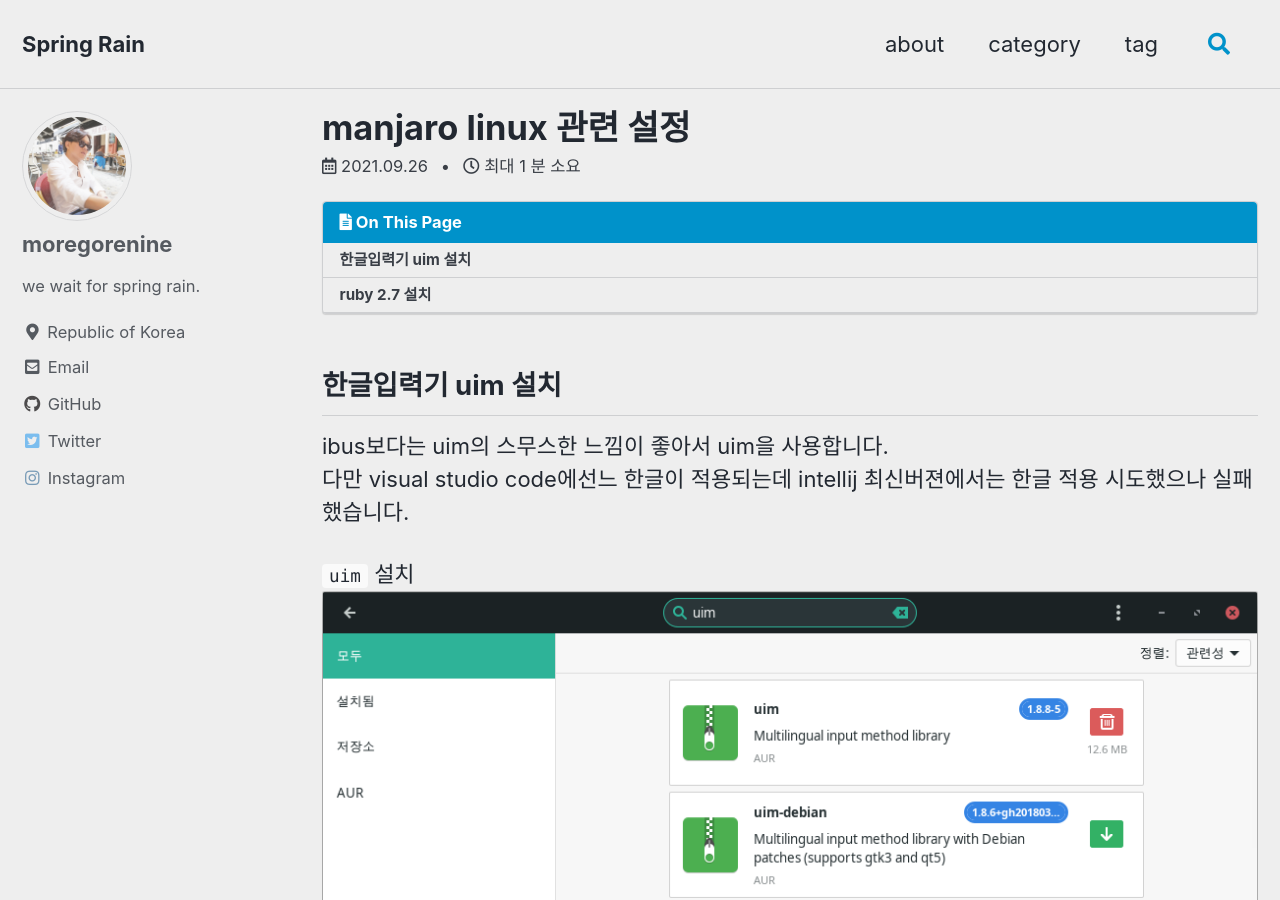
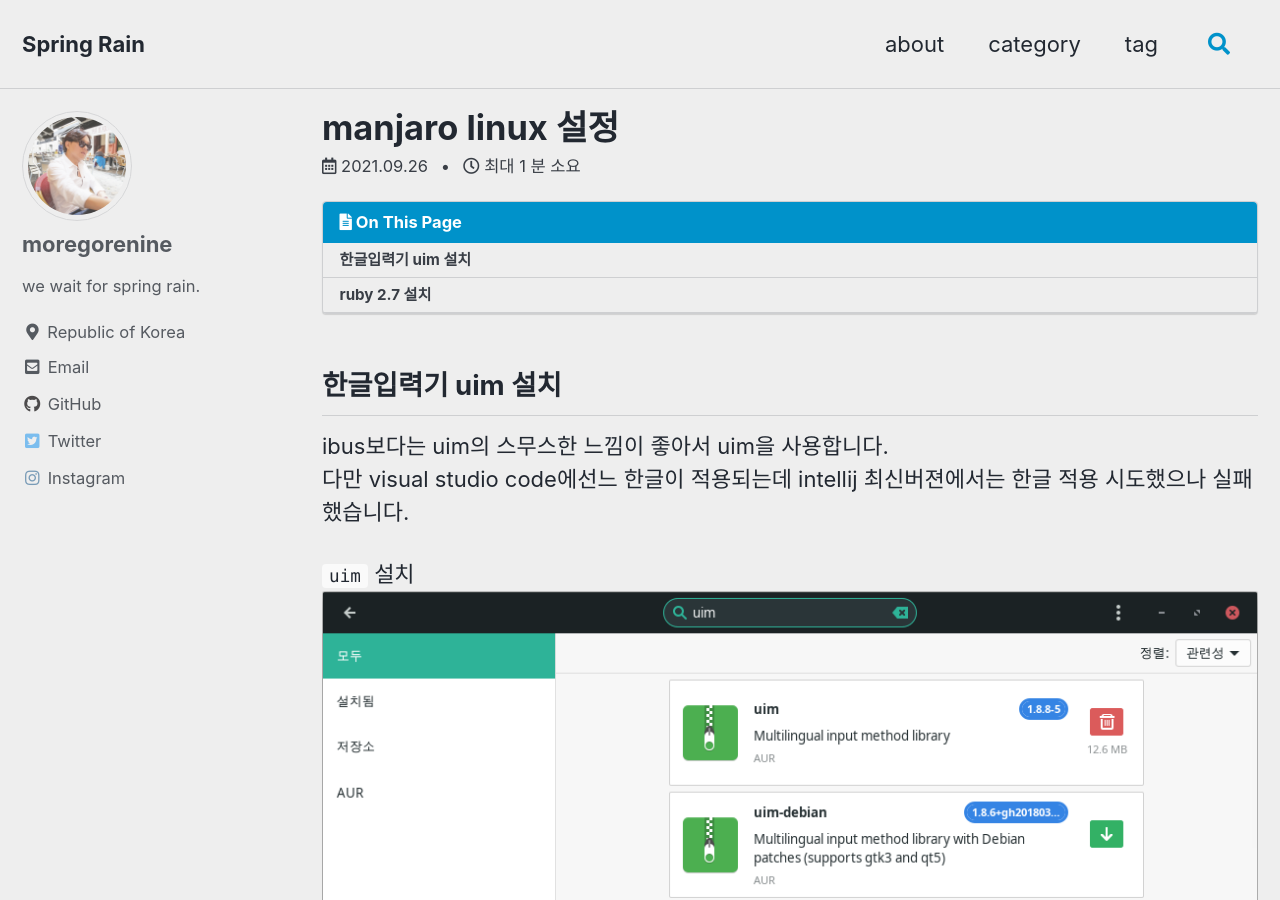
Before and after one commit to moregorenine/moregorenine.github.io, a Jekyll site: the page built from _posts/linux/2021-9-26-manjaro.md, in a window 1280 px wide and 900 px high. Built offline with Jekyll 4.4.1, drawn with Linux system fonts in a browser that asks for light colours; cached includes are drawn as plain includes; comment, search, counter and statistics services are not loaded.

Commit message:
update manjaro

````diff
--- a/_posts/linux/2021-9-26-manjaro.md
+++ b/_posts/linux/2021-9-26-manjaro.md
@@ -1,6 +1,6 @@
 ---
-title: "manjaro linux 관련 설정"
-excerpt: "manjaro linux 관련 설정"
+title: "manjaro linux 설정"
+excerpt: "manjaro linux 설정"
 categories:
   - linux
 tags:
@@ -36,9 +36,7 @@ uim-xim &
 ```sh
 sudo nano /usr/share/X11/xkb/keycodes/evdev
 ```
-```vim
-
-```
+<img src="/assets/images/posts/linux/manjaro/evdev.png">
 
 ## ruby 2.7 설치
 ruby github-page 포스팅 때문에 설치하는데 3.0 최신버젼을 설치했을 경우 jekyll과의 호환성 문제 때문에 로컬환경에서 serve 구동이 되지 않았습니다.
````
Also changed, not shown: assets/images/posts/linux/manjaro/evdev.png (added).
